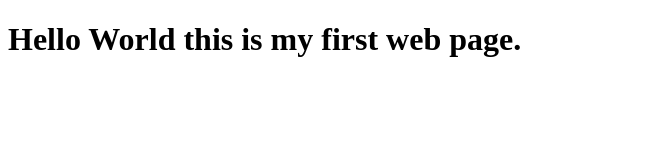
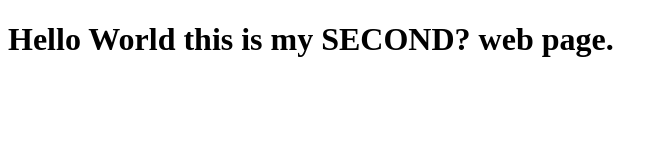
Before and after one commit to Wize247/geo1st, a plain HTML site: page index.html in a window 1280 px wide. Shown: the whole page, without its empty margins (0-668 px from the left). Drawn offline with Linux system fonts and the light colour scheme.

Commit message:
second commit

```diff
--- a/index.html
+++ b/index.html
@@ -7,6 +7,6 @@
     <title>GFG</title>
 </head>
 <body>
-    <h1>Hello World this is my first web page.</h1>
+    <h1>Hello World this is my SECOND? web page.</h1>
 </body>
 </html>
```
